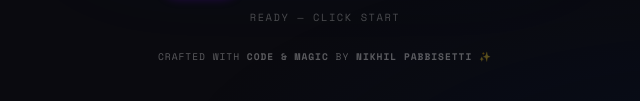
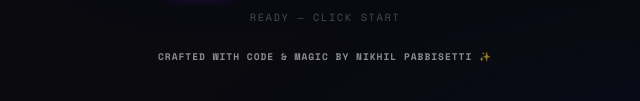
Before and after one commit to Nikhil-p570/MagicalHands, a plain HTML site: page index.html in a window 1280 px wide. Shown: the part 623-724 px from the top of the page, 315-955 px from the left. Drawn offline with nearby package versions, Linux system fonts and the light colour scheme.

Commit message:
Make footer text bold and more visible

```diff
--- a/index.html
+++ b/index.html
@@ -161,7 +161,8 @@
     position: relative;
     z-index: 10;
     font-size: 0.6rem;
-    color: #ffffff55;
+    color: #ffffff88;
+    font-weight: 700;
     text-transform: uppercase;
     letter-spacing: 0.1em;
     margin-top: 1.5rem;
```
